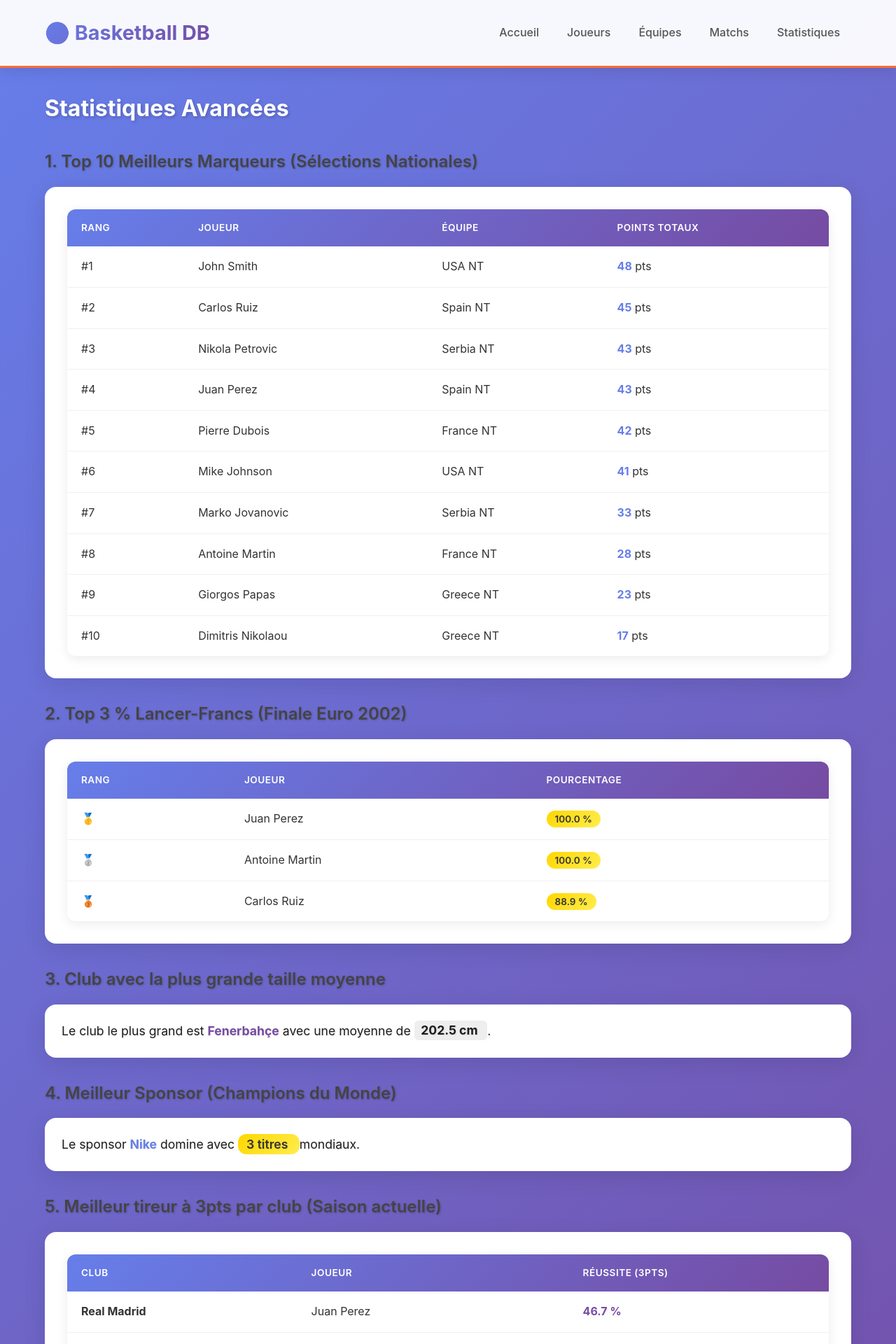
After one commit to campeasb/basketball-db-project, a Flask app: page /stats in a window 1280 px wide. The commit adds this page. Shown: the top 1920 px of the page at 70% size. Run offline with Flask 3, Linux system fonts and the light colour scheme.

Commit message:
add_stats

```diff
--- a/app.py
+++ b/app.py
@@ -1,5 +1,6 @@
 from flask import Flask, render_template, abort
 from flask_sqlalchemy import SQLAlchemy
+from sqlalchemy import text
 import os
 
 app = Flask(__name__)
@@ -198,5 +199,143 @@ def team_detail(team_id):
         )
 
     return render_template("team_detail.html", team=team, players=players)
+
+@app.route("/stats")
+def stats():
+    # 1) Top 10 joueurs (Points totaux en équipe nationale)
+    # Formule : points = ft_made + 2*fg2_made + 3*fg3_made
+    query_1 = text("""
+        SELECT p.full_name, t.team_name,
+               SUM(pgs.ft_made + 2*pgs.fg2_made + 3*pgs.fg3_made) as total_points
+        FROM Player p
+        JOIN PlayerGameStats pgs ON p.player_id = pgs.player_id
+        JOIN GameParticipant gp ON pgs.game_id = gp.game_id
+        JOIN Team t ON gp.team_id = t.team_id
+        WHERE t.type = 'national' AND pgs.player_id IN (
+            SELECT ns.player_id FROM NationalSelection ns WHERE ns.team_id = t.team_id
+        )
+        GROUP BY p.player_id
+        ORDER BY total_points DESC
+        LIMIT 10
+    """)
+    res_1 = db.session.execute(query_1).fetchall()
+
+    # 2) Top 3 joueurs (% Lancer Francs - Finale Euro 2002)
+    # On cherche l'edition_id pour l'Euro 2002 (supposons id=1 selon votre seed)
+    query_2 = text("""
+        SELECT p.full_name,
+               (CAST(pgs.ft_made AS FLOAT) / pgs.ft_att) * 100 as ft_percent
+        FROM Player p
+        JOIN PlayerGameStats pgs ON p.player_id = pgs.player_id
+        JOIN Game g ON pgs.game_id = g.game_id
+        JOIN ChampionshipEdition ce ON g.edition_id = ce.edition_id
+        WHERE ce.championship_id = 1
+          AND ce.year = 2002
+          AND g.stage = 'Final'
+          AND pgs.ft_att > 0
+        ORDER BY ft_percent DESC
+        LIMIT 3
+    """)
+    res_2 = db.session.execute(query_2).fetchall()
+
+    # 3) Club avec la plus grande moyenne de taille
+    query_3 = text("""
+        SELECT t.team_name, AVG(p.height_cm) as avg_height
+        FROM Team t
+        JOIN PlayerClubContract pcc ON t.team_id = pcc.team_id
+        JOIN Player p ON pcc.player_id = p.player_id
+        WHERE t.type = 'club'
+        GROUP BY t.team_id
+        ORDER BY avg_height DESC
+        LIMIT 1
+    """)
+    res_3 = db.session.execute(query_3).fetchone()
+
+    # 4) Sponsor ayant sponsorisé le plus d'équipes nationales championnes du monde
+    # championship_id = 2 (World Champ), is_final = 1
+    # On doit trouver qui a gagné chaque finale
+    query_4 = text("""
+        SELECT s.name, COUNT(DISTINCT ce.year) as titles_count
+        FROM Sponsor s
+        JOIN Sponsorship sp ON s.sponsor_id = sp.sponsor_id
+        JOIN Team t ON sp.team_id = t.team_id
+        JOIN GameParticipant gp ON t.team_id = gp.team_id
+        JOIN Game g ON gp.game_id = g.game_id
+        JOIN ChampionshipEdition ce ON g.edition_id = ce.edition_id
+        WHERE ce.championship_id = 2  -- World Championship
+          AND g.is_final = 1
+          -- L'équipe doit avoir gagné (score max du match)
+          AND gp.score = (SELECT MAX(score) FROM GameParticipant WHERE game_id = g.game_id)
+        GROUP BY s.sponsor_id
+        ORDER BY titles_count DESC
+        LIMIT 1
+    """)
+    res_4 = db.session.execute(query_4).fetchone()
+
+    # 5) Pour chaque club, le joueur avec le meilleur % à 3pts (Saison courante)
+    # C'est complexe en une seule requête SQL simple.
+    # On va récupérer les stats agrégées et filtrer en Python pour simplifier.
+    query_5 = text("""
+        SELECT t.team_name, p.full_name,
+               SUM(pgs.fg3_made) as made, SUM(pgs.fg3_att) as att
+        FROM PlayerGameStats pgs
+        JOIN Game g ON pgs.game_id = g.game_id
+        JOIN GameParticipant gp ON g.game_id = gp.game_id
+             AND gp.team_id IN (SELECT team_id FROM PlayerClubContract WHERE player_id = pgs.player_id)
+        JOIN Team t ON gp.team_id = t.team_id
+        JOIN Player p ON pgs.player_id = p.player_id
+        WHERE g.competition_type = 'league'
+          AND g.league_season_id_season = 1 -- Saison courante id=1
+          AND t.type = 'club'
+        GROUP BY t.team_id, p.player_id
+        HAVING att > 0
+    """)
+    raw_5 = db.session.execute(query_5).fetchall()
+
+    # Traitement Python pour trouver le max par club
+    clubs_best_3p = {}
+    for row in raw_5:
+        pct = (row.made / row.att) * 100
+        team = row.team_name
+        if team not in clubs_best_3p or pct > clubs_best_3p[team]['pct']:
+            clubs_best_3p[team] = {'player': row.full_name, 'pct': pct}
+
+    # 6) Pour un club particulier (ex: Real Madrid, ID=4), joueur avec le plus d'Assists/Match
+    # Vous pouvez changer l'ID ici ou le passer en paramètre d'URL
+    target_club_id = 4
+    query_6 = text("""
+        SELECT p.full_name, AVG(pgs.assists) as avg_assists
+        FROM PlayerGameStats pgs
+        JOIN Game g ON pgs.game_id = g.game_id
+        JOIN GameParticipant gp ON g.game_id = gp.game_id
+        JOIN Player p ON pgs.player_id = p.player_id
+        WHERE gp.team_id = :club_id
+        GROUP BY p.player_id
+        ORDER BY avg_assists DESC
+        LIMIT 1
+    """)
+    res_6 = db.session.execute(query_6, {'club_id': target_club_id}).fetchone()
+
+    # 7) Clubs ayant gagné l'Euroleague (> 3 fois)
+    # championship_id = 3 (selon seed_extended), is_final = 1
+    query_7 = text("""
+        SELECT t.team_name, COUNT(ce.year) as wins
+        FROM Team t
+        JOIN GameParticipant gp ON t.team_id = gp.team_id
+        JOIN Game g ON gp.game_id = g.game_id
+        JOIN ChampionshipEdition ce ON g.edition_id = ce.edition_id
+        WHERE ce.championship_id = 3
+          AND g.is_final = 1
+          AND gp.score = (SELECT MAX(score) FROM GameParticipant WHERE game_id = g.game_id)
+        GROUP BY t.team_id
+        HAVING wins > 3
+    """)
+    res_7 = db.session.execute(query_7).fetchall()
+
+    return render_template("stats.html",
+                           res_1=res_1, res_2=res_2, res_3=res_3,
+                           res_4=res_4, res_5=clubs_best_3p,
+                           res_6=res_6, res_7=res_7)
+
 if __name__ == "__main__":
     app.run(debug=True)
--- a/templates/base.html
+++ b/templates/base.html
@@ -214,7 +214,7 @@
         }
 
         p {
-            color: #fff;
+            color: #1e1c1c;
             margin-bottom: 1rem;
             font-size: 1.05rem;
             text-shadow: 1px 1px 2px rgba(0, 0, 0, 0.1);
@@ -267,6 +267,7 @@
             <a href="{{ url_for('list_players') }}">Joueurs</a>
             <a href="{{ url_for('list_teams') }}">Équipes</a>
             <a href="{{ url_for('list_games') }}">Matchs</a>
+            <a href="{{ url_for('stats') }}">Statistiques</a>
         </nav>
     </div>
 </header>
--- /dev/null
+++ b/templates/stats.html
@@ -0,0 +1,182 @@
+{% extends "base.html" %}
+
+{% block title %}Statistiques – Basketball DB{% endblock %}
+
+{% block content %}
+  <h2>Statistiques Avancées</h2>
+
+  <h3 style="margin-top: 2rem; margin-bottom: 1rem; color: #444;">1. Top 10 Meilleurs Marqueurs (Sélections Nationales)</h3>
+  {% if res_1 %}
+    <div class="card">
+      <table>
+        <thead>
+          <tr>
+            <th>Rang</th>
+            <th>Joueur</th>
+            <th>Équipe</th>
+            <th>Points Totaux</th>
+          </tr>
+        </thead>
+        <tbody>
+          {% for row in res_1 %}
+            <tr>
+              <td>#{{ loop.index }}</td>
+              <td>
+                {{ row.full_name }}
+              </td>
+              <td>{{ row.team_name }}</td>
+              <td>
+                <strong style="color: #667eea;">{{ row.total_points }}</strong> pts
+              </td>
+            </tr>
+          {% endfor %}
+        </tbody>
+      </table>
+    </div>
+  {% else %}
+    <div class="empty-message">
+      <p style="color: #666; text-shadow: none;">Aucune donnée disponible.</p>
+    </div>
+  {% endif %}
+
+
+  <h3 style="margin-top: 2rem; margin-bottom: 1rem; color: #444;">2. Top 3 % Lancer-Francs (Finale Euro 2002)</h3>
+  {% if res_2 %}
+    <div class="card">
+      <table>
+        <thead>
+          <tr>
+            <th>Rang</th>
+            <th>Joueur</th>
+            <th>Pourcentage</th>
+          </tr>
+        </thead>
+        <tbody>
+          {% for row in res_2 %}
+            <tr>
+              <td>
+                {% if loop.index == 1 %}🥇{% elif loop.index == 2 %}🥈{% else %}🥉{% endif %}
+              </td>
+              <td>{{ row.full_name }}</td>
+              <td>
+                <span style="background: linear-gradient(135deg, #ffd700 0%, #ffed4e 100%); color: #333; padding: 0.25rem 0.75rem; border-radius: 12px; font-weight: 600; font-size: 0.85rem;">
+                  {{ "%.1f"|format(row.ft_percent) }} %
+                </span>
+              </td>
+            </tr>
+          {% endfor %}
+        </tbody>
+      </table>
+    </div>
+  {% else %}
+    <div class="empty-message">
+      <p style="color: #666; text-shadow: none;">Aucune donnée pour cette finale.</p>
+    </div>
+  {% endif %}
+
+
+  <h3 style="margin-top: 2rem; margin-bottom: 1rem; color: #444;">3. Club avec la plus grande taille moyenne</h3>
+  <div class="card" style="padding: 1.5rem;">
+    {% if res_3 %}
+      <p style="font-size: 1.1rem; margin: 0;">
+        Le club le plus grand est <strong style="color: #764ba2;">{{ res_3.team_name }}</strong> avec une moyenne de
+        <span style="background: #eee; padding: 0.2rem 0.6rem; border-radius: 6px; font-weight: bold;">
+          {{ "%.1f"|format(res_3.avg_height) }} cm
+        </span>.
+      </p>
+    {% else %}
+      <p style="color: #666;">Pas de données disponibles.</p>
+    {% endif %}
+  </div>
+
+
+  <h3 style="margin-top: 2rem; margin-bottom: 1rem; color: #444;">4. Meilleur Sponsor (Champions du Monde)</h3>
+  <div class="card" style="padding: 1.5rem;">
+    {% if res_4 %}
+      <p style="font-size: 1.1rem; margin: 0;">
+        Le sponsor <strong style="color: #667eea;">{{ res_4.name }}</strong> domine avec
+        <span style="background: linear-gradient(135deg, #ffd700 0%, #ffed4e 100%); color: #333; padding: 0.25rem 0.75rem; border-radius: 12px; font-weight: 600;">
+          {{ res_4.titles_count }} titres
+        </span> mondiaux.
+      </p>
+    {% else %}
+      <p style="color: #666;">Pas de données suffisantes.</p>
+    {% endif %}
+  </div>
+
+
+  <h3 style="margin-top: 2rem; margin-bottom: 1rem; color: #444;">5. Meilleur tireur à 3pts par club (Saison actuelle)</h3>
+  {% if res_5 %}
+    <div class="card">
+      <table>
+        <thead>
+          <tr>
+            <th>Club</th>
+            <th>Joueur</th>
+            <th>Réussite (3pts)</th>
+          </tr>
+        </thead>
+        <tbody>
+          {% for team, data in res_5.items() %}
+            <tr>
+              <td><strong>{{ team }}</strong></td>
+              <td>{{ data.player }}</td>
+              <td>
+                <strong style="color: #764ba2;">{{ "%.1f"|format(data.pct) }} %</strong>
+              </td>
+            </tr>
+          {% endfor %}
+        </tbody>
+      </table>
+    </div>
+  {% else %}
+    <div class="empty-message">
+      <p style="color: #666; text-shadow: none;">Aucun tir enregistré cette saison.</p>
+    </div>
+  {% endif %}
+
+
+  <h3 style="margin-top: 2rem; margin-bottom: 1rem; color: #444;">6. Meilleur passeur (Real Madrid)</h3>
+  <div class="card" style="padding: 1.5rem;">
+    {% if res_6 %}
+      <p style="font-size: 1.1rem; margin: 0;">
+        Le maître à jouer est <strong style="color: #333;">{{ res_6.full_name }}</strong> avec
+        <strong style="color: #667eea; font-size: 1.2rem;">{{ "%.1f"|format(res_6.avg_assists) }}</strong> passes / match.
+      </p>
+    {% else %}
+      <p style="color: #666;">Pas de données pour ce club.</p>
+    {% endif %}
+  </div>
+
+
+  <h3 style="margin-top: 2rem; margin-bottom: 1rem; color: #444;">7. Clubs de Légende (> 3 Euroleagues)</h3>
+  {% if res_7 %}
+    <div class="card">
+      <table>
+        <thead>
+          <tr>
+            <th>Club</th>
+            <th>Trophées</th>
+          </tr>
+        </thead>
+        <tbody>
+          {% for row in res_7 %}
+            <tr>
+              <td>{{ row.team_name }}</td>
+              <td>
+                <span style="background: linear-gradient(135deg, #ffd700 0%, #ffed4e 100%); color: #333; padding: 0.25rem 0.75rem; border-radius: 12px; font-weight: 600; font-size: 0.85rem;">
+                  🏆 {{ row.wins }}
+                </span>
+              </td>
+            </tr>
+          {% endfor %}
+        </tbody>
+      </table>
+    </div>
+  {% else %}
+    <div class="empty-message">
+      <p style="color: #666; text-shadow: none;">Aucun club n'a atteint ce palier dans la base.</p>
+    </div>
+  {% endif %}
+
+{% endblock %}
```
Also changed, not shown: basketball.db.
